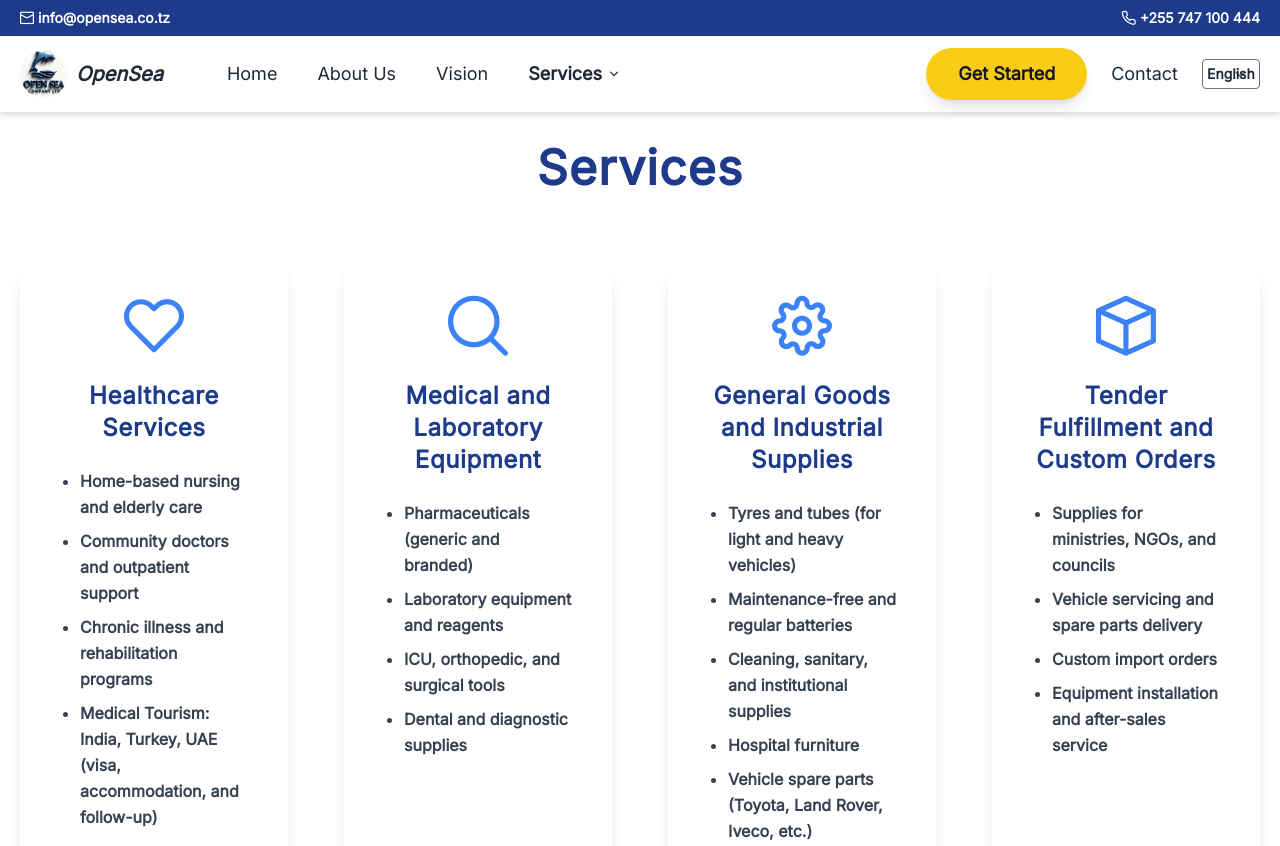
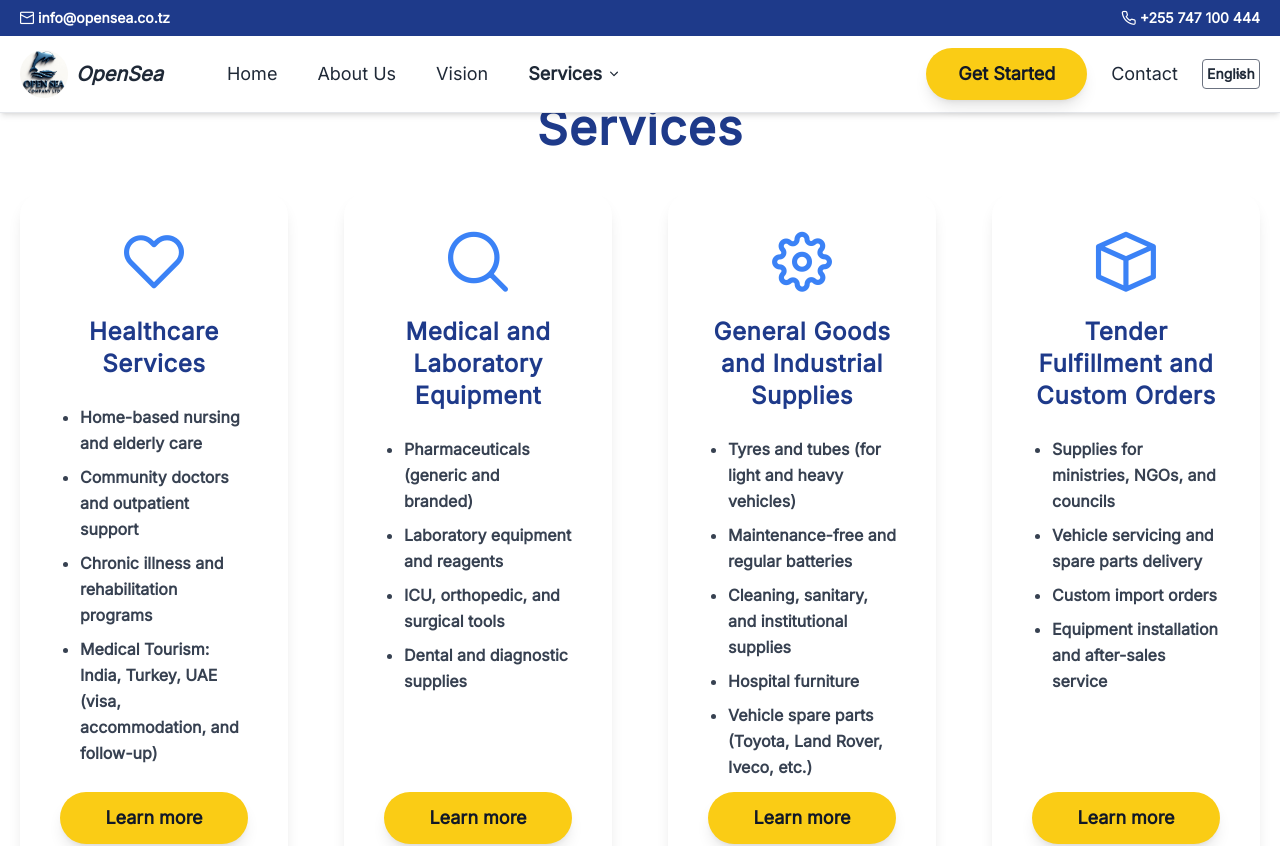
Before and after one commit to nshobairwe/vueProject-Tailwind-primeicon, a Vue app: page /services in a window 1280 px wide. Shown: the top 846 px of the page. Built offline with nearby package versions, Linux system fonts and the light colour scheme.

Commit message:
new design

```diff
--- a/src/components/OurServices.vue
+++ b/src/components/OurServices.vue
@@ -1,6 +1,6 @@
 <template>
-  <section class="max-w-screen-xl mx-auto px-5 mt-36">
-    <h2 class="text-5xl font-extrabold text-blue-900 text-center mb-16 tracking-wide">
+  <section class="max-w-screen-xl mx-auto px-5 mt-20">
+    <h2 class="text-5xl font-extrabold text-blue-900 text-center mb-10 tracking-wide">
       {{ t("services.title") }}
     </h2>
     <!-- Cards in responsive grid, no scroll -->
```
